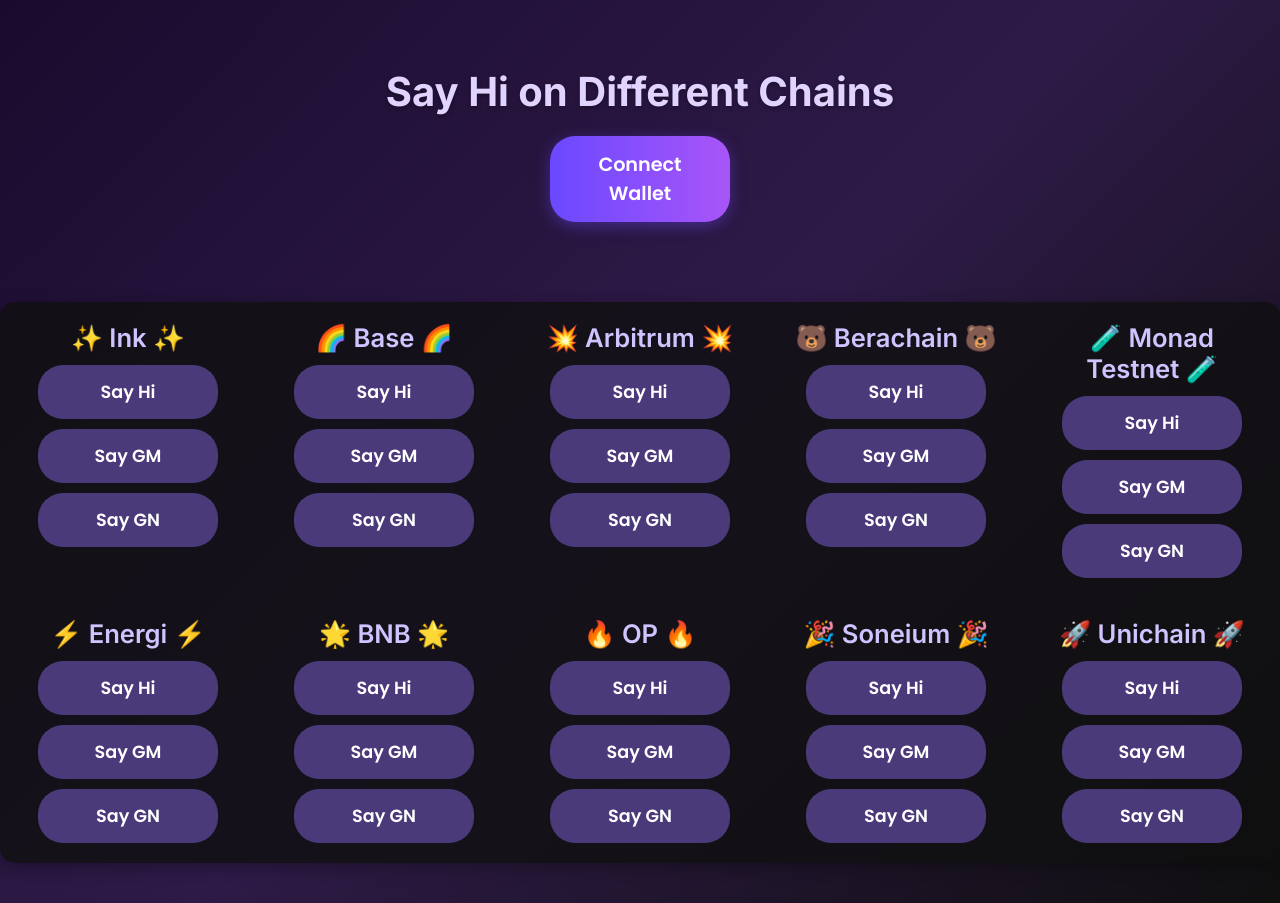
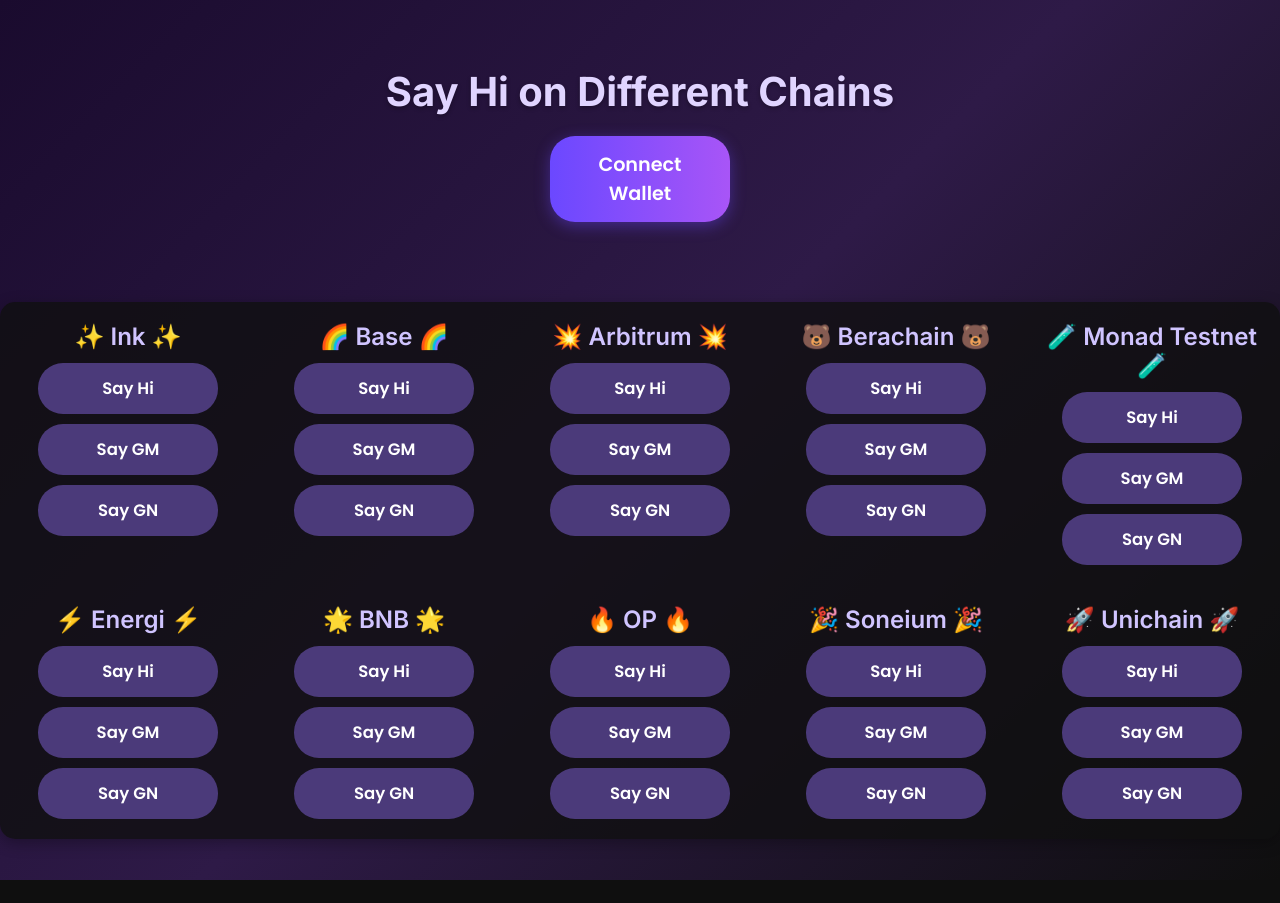
Before and after one commit to 0xliquidated/sayhi, a React (Vite) app: page / in a window 1280 px wide. After the commit the page ends 880 px from the top, so only its background shows below. Built offline with nearby package versions, Linux system fonts and the light colour scheme.

Commit message:
Reduced size of buttons, emojis, and chain names by 6%

```diff
--- a/src/App.css
+++ b/src/App.css
@@ -94,7 +94,7 @@
 .chain-name h2 {
   font-family: 'Inter', sans-serif;
   font-weight: 600;
-  font-size: 1.6rem;
+  font-size: 1.504rem; /* Reduced by 6% from 1.6rem */
   color: #d0c4ff;
   margin: 0 auto 12px auto; /* Center with auto margins, ensure bottom margin */
   padding: 0; /* Remove any padding */
@@ -116,12 +116,12 @@
 .modern-button {
   font-family: 'Poppins', sans-serif;
   font-weight: 600;
-  font-size: 1.1rem;
+  font-size: 1.034rem; /* Reduced by 6% from 1.1rem */
   color: #ffffff;
   background: linear-gradient(90deg, #6b48ff 0%, #a855f7 100%);
   border: none;
   border-radius: 25px;
-  padding: 14px 28px;
+  padding: 13px 26px; /* Reduced by 6% from 14px 28px */
   cursor: pointer;
   transition: all 0.3s ease;
   box-shadow: 0 4px 15px rgba(107, 72, 255, 0.4);
@@ -227,7 +227,7 @@
   }
 
   .chain-name h2 {
-    font-size: 1.4rem;
+    font-size: 1.4rem; /* Adjust for responsive */
   }
 
   .modern-button {
```
